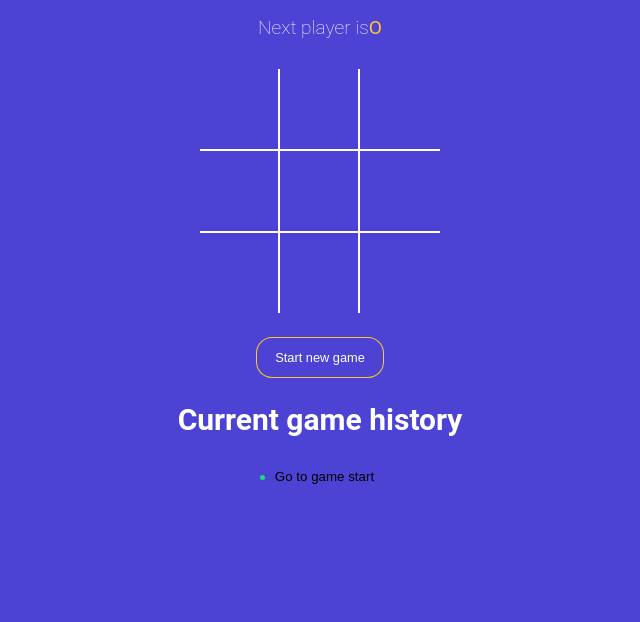
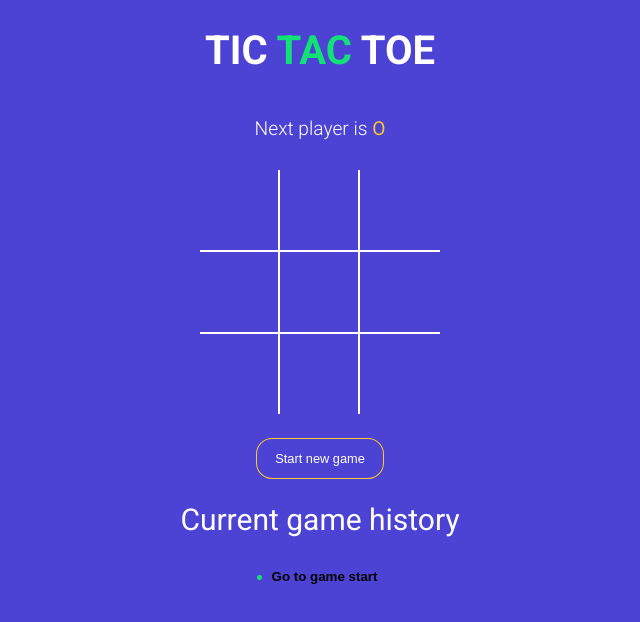
Before and after one commit to anilk1995/tictactoe, a React (Vite) app: page / in a window 1280 px wide. Shown: the top 622 px of the page, without its empty margins (320-960 px from the left). Built offline with nearby package versions, Linux system fonts and the light colour scheme.

Commit message:
changed font and title

```diff
--- a/index.html
+++ b/index.html
@@ -2,6 +2,12 @@
 <html lang="en">
   <head>
     <meta charset="UTF-8" />
+    <link rel="preconnect" href="https://fonts.googleapis.com" />
+    <link rel="preconnect" href="https://fonts.gstatic.com" crossorigin />
+    <link
+      href="https://fonts.googleapis.com/css2?family=Roboto:wght@300;400;700&display=swap"
+      rel="stylesheet"
+    />
     <link rel="icon" type="image/svg+xml" href="/vite.svg" />
     <meta name="viewport" content="width=device-width, initial-scale=1.0" />
     <title>Tic tac toe</title>
--- a/src/App.jsx
+++ b/src/App.jsx
@@ -15,7 +15,7 @@ function App() {
 
   const gamingBoard = history[currentMove];
 
-  const winner = calculateWinner(gamingBoard.squares);
+  const { winner, winningSquares } = calculateWinner(gamingBoard.squares);
 
   const handleSquareClick = clickedPosition => {
     if (gamingBoard.squares[clickedPosition] || winner) return;
@@ -59,10 +59,14 @@ function App() {
 
   return (
     <div className="app">
+      <h1>
+        TIC <span className="text-green">TAC</span> TOE
+      </h1>
       <StatusMessage gamingBoard={gamingBoard} winner={winner} />
       <Board
         squares={gamingBoard.squares}
         handleSquareClick={handleSquareClick}
+        winningSquares={winningSquares}
       />
       <button
         type="button"
@@ -71,7 +75,7 @@ function App() {
       >
         Start new game
       </button>
-      <h2>Current game history</h2>
+      <h2 style={{ fontWeight: 'normal' }}>Current game history</h2>
       <History history={history} moveTo={moveTo} currentMove={currentMove} />
     </div>
   );
--- a/src/components/Board.jsx
+++ b/src/components/Board.jsx
@@ -1,12 +1,14 @@
 import { useState } from 'react';
 import Square from './Square';
 
-function Board({ squares, handleSquareClick }) {
+function Board({ squares, handleSquareClick, winningSquares }) {
   const renderSquare = position => {
+    const isWinningSquare = winningSquares.includes(position);
     return (
       <Square
         value={squares[position]}
         onClick={() => handleSquareClick(position)}
+        isWinningSquare={isWinningSquare}
       />
     );
   };
--- a/src/components/History.jsx
+++ b/src/components/History.jsx
@@ -9,6 +9,7 @@ function History({ history, moveTo, currentMove }) {
                 type="button"
                 className={`${currentMove === i ? 'active' : ''}btn-move`}
                 onClick={() => moveTo(i)}
+                style={{ fontWeight: currentMove === i ? 'bold' : 'normal' }}
               >
                 {i === 0 ? 'Go to game start' : `Go to move #${i}`}
               </button>
--- a/src/components/Square.jsx
+++ b/src/components/Square.jsx
@@ -1,6 +1,10 @@
-function Square({ value, onClick }) {
+function Square({ value, onClick, isWinningSquare }) {
   return (
-    <button type="button" className="square" onClick={onClick}>
+    <button
+      type="button"
+      className={`square ${value === 'X' ? 'text-green' : 'text-orange'} ${isWinningSquare && 'winning'}`}
+      onClick={onClick}
+    >
       {value}
     </button>
   );
--- a/src/components/StatusMessage.jsx
+++ b/src/components/StatusMessage.jsx
@@ -8,7 +8,7 @@ function StatusMessage({ winner, gamingBoard }) {
     if (winner)
       return (
         <>
-          Winner is
+          Winner is {''}
           <span className={winner === 'X' ? 'text-green' : 'text-orange'}>
             {winner}
           </span>
@@ -25,7 +25,7 @@ function StatusMessage({ winner, gamingBoard }) {
 
     return (
       <>
-        Next player is
+        Next player is {''}
         <span className={isXNext ? 'text-green' : 'text-orange'}>
           {nextPlayer}
         </span>
--- a/src/winner.js
+++ b/src/winner.js
@@ -13,8 +13,8 @@ export function calculateWinner(squares) {
   for (let i = 0; i < lines.length; i++) {
     const [a, b, c] = lines[i];
     if (squares[a] && squares[a] === squares[b] && squares[a] === squares[c]) {
-      return squares[a];
+      return { winner: squares[a], winningSquares: lines[i] };
     }
   }
-  return null;
+  return { winner: null, winningSquares: [] };
 }
```
